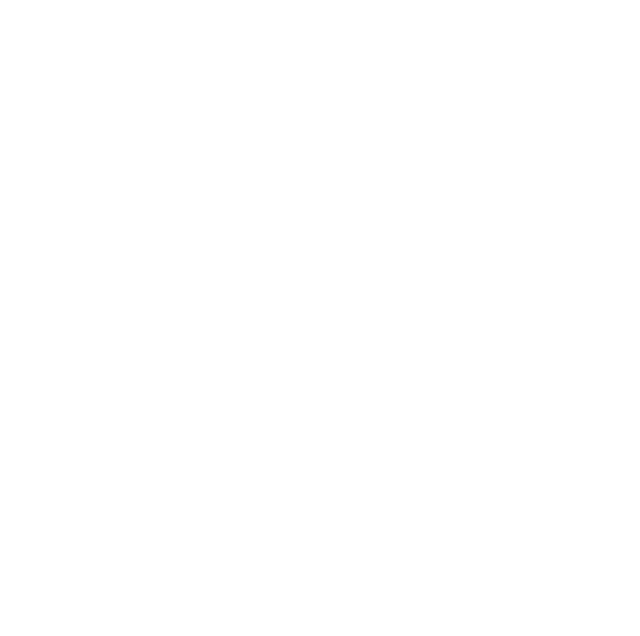
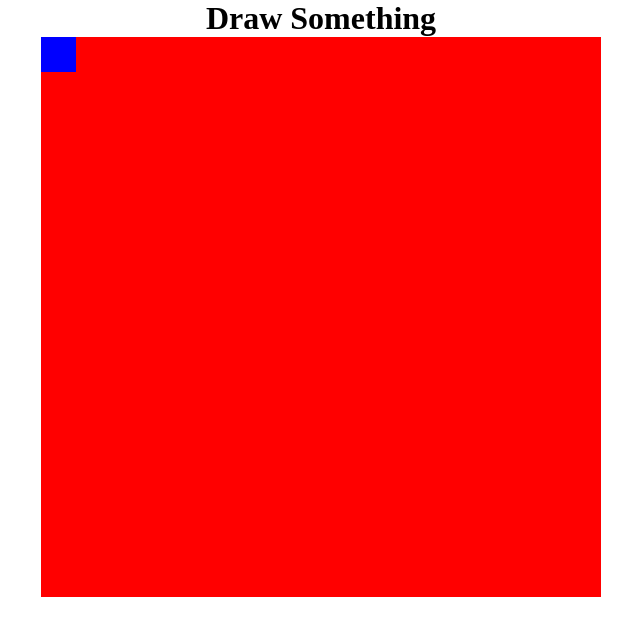
Before and after one commit to Johnkoder/Etch-a-Sketch, a plain HTML site: page index.html in a window 1280 px wide. Shown: the whole page, without its empty margins (319-959 px from the left). Drawn offline with Linux system fonts and the light colour scheme.

Commit message:
create container, box html & styles

```diff
--- a/index.html
+++ b/index.html
@@ -7,7 +7,11 @@
     <title>Etch-A-Sketch</title>
 </head>
 <body>
+    <h1>Draw Something</h1>
 
+    <div id="container">
+
+    </div>
     <script src="./script.js"></script>
 </body>
 </html>
--- a/script.js
+++ b/script.js
@@ -0,0 +1,5 @@
+const container = document.querySelector('#container');
+const box = document.createElement('div');
+box.setAttribute('class', 'box');
+
+container.appendChild(box);
--- a/styles.css
+++ b/styles.css
@@ -1,3 +1,23 @@
 * {
     box-sizing: border-box;
+    margin: 0;
+    padding: 0;
 }
+
+body {
+    display: flex;
+    flex-direction: column;
+    align-items: center;
+}
+
+#container {
+    height: 560px;
+    width: 560px;
+    background-color: red;
+}
+
+.box {
+    height: 35px;
+    width: 35px;
+    background-color: blue;
+}
```
